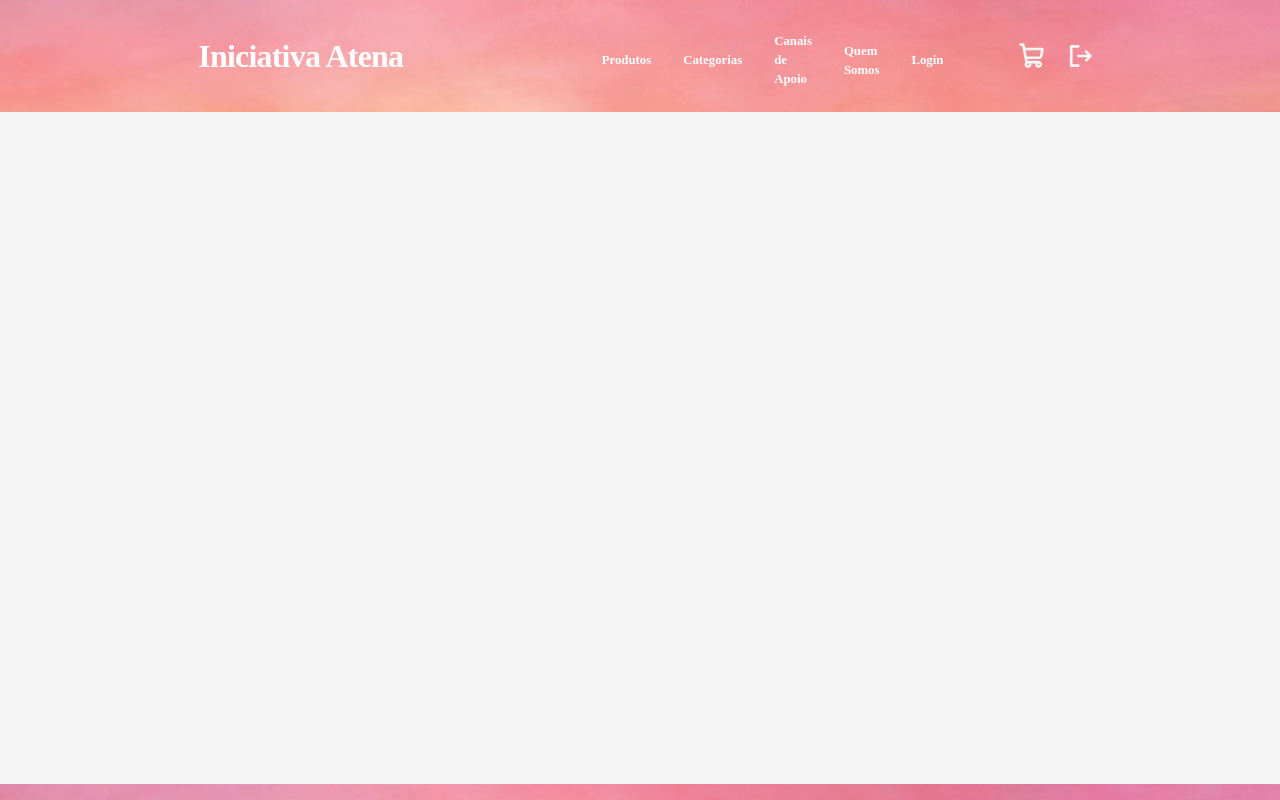
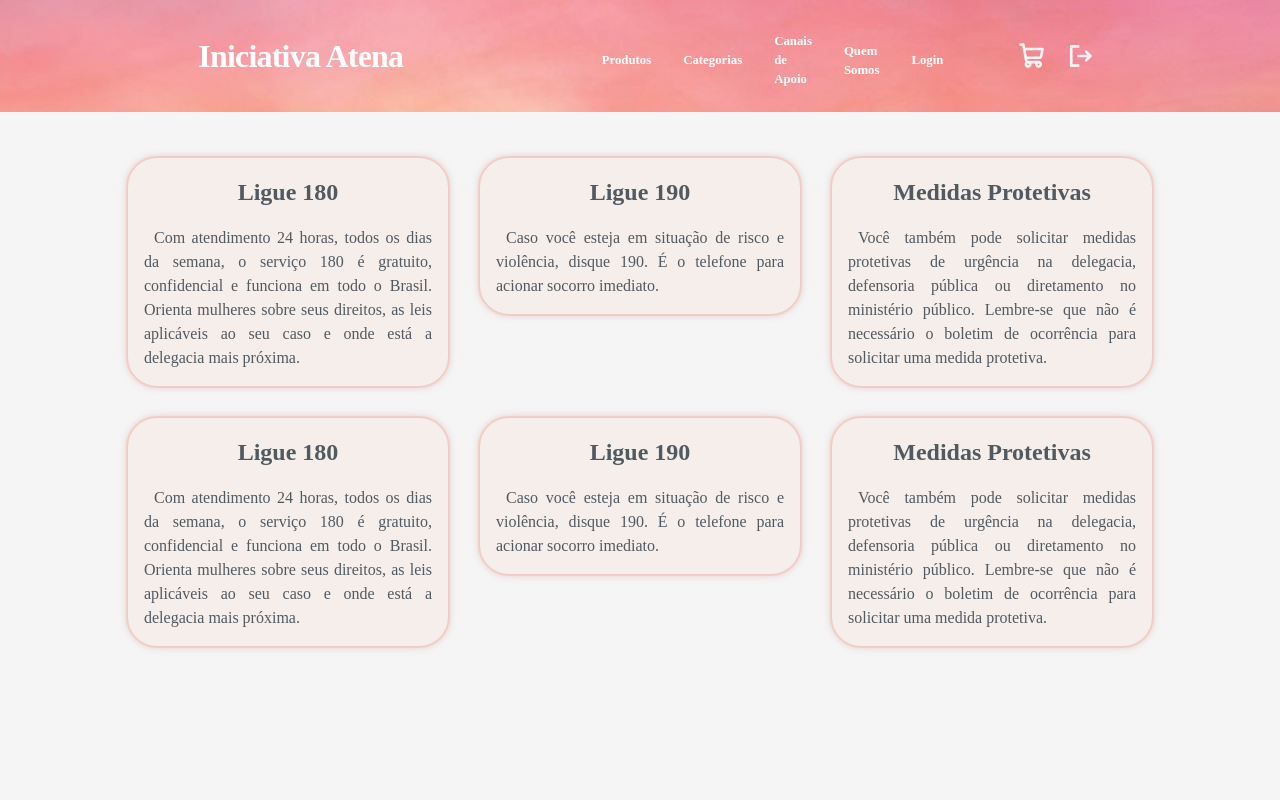
Before and after one commit to Projeto-Integrador-Grupo03/FrontEnd, a React (Vite) app: page /apoio in a window 1280 px wide. Shown: the top 800 px of the page. Built offline with nearby package versions, Linux system fonts and the light colour scheme; no server answers; a web font is replaced by a local one; what ldrs would draw is missing.

Commit message:
Contatos de apoio

```diff
--- a/src/App.tsx
+++ b/src/App.tsx
@@ -16,6 +16,7 @@ import FormularioProdutos from './components/produtos/formularioProdutos/Formula
 import DeletarProduto from './components/produtos/deletarProdutos/DeletarProdutos';
 import 'react-toastify/dist/ReactToastify.css';
 import GridCarrinho from './pages/gridCarrinho/GridCarrinho';
+import Apoio from './components/apoio/Apoio';
 
 function App() {
 
@@ -51,6 +52,7 @@ function App() {
             <Route path="/editarProdutos/:id" element={<FormularioProdutos />} />
             <Route path='/deletarProdutos/:id' element={<DeletarProduto />} />
             <Route path='/carrinho' element={<GridCarrinho />} />
+            <Route path='/apoio' element={<Apoio />} />
           </Routes>
         </div>
 
--- /dev/null
+++ b/src/components/apoio/Apoio.tsx
@@ -0,0 +1,35 @@
+
+export default function Apoio(){
+    return(
+<section className="w-[100%] h-[100vh] flex justify-center items-center mt-16" style={{ zIndex: 1, marginTop: '150px' }}>
+
+    <div className="grid grid-cols-3 w-[80%] gap-8 items-start">
+        <div className="borda flex flex-col justify-evenly p-4 gap-4 ">
+            <h3 className='text-center font-[600] text-[1.5rem] text-[#515961]'>Ligue 180</h3>
+            <p className='text-justify indent-2.5 text-[#515961]'>Com atendimento 24 horas, todos os dias da semana, o serviço 180 é gratuito, confidencial e funciona em todo o Brasil. Orienta mulheres sobre seus direitos, as leis aplicáveis ao seu caso e onde está a delegacia mais próxima.</p>
+        </div>
+        <div className="borda flex flex-col justify-evenly p-4 gap-4 ">
+            <h3 className='text-center font-[600] text-[1.5rem] text-[#515961]'>Ligue 190</h3>
+            <p className='text-justify indent-2.5 text-[#515961]'>Caso você esteja em situação de risco e violência, disque 190. É o telefone para acionar socorro imediato.</p>
+        </div>
+        <div className="borda flex flex-col justify-evenly p-4 gap-4 ">
+            <h3 className='text-center font-[600] text-[1.5rem] text-[#515961]'>Medidas Protetivas</h3>
+            <p className='text-justify indent-2.5 text-[#515961]'>Você também pode solicitar medidas protetivas de urgência na delegacia, defensoria pública ou diretamento no ministério público. Lembre-se que não é necessário o boletim de ocorrência para solicitar uma medida protetiva.</p>
+        </div>
+        <div className="borda flex flex-col justify-evenly p-4 gap-4 ">
+        <h3 className='text-center font-[600] text-[1.5rem] text-[#515961]'>Ligue 180</h3>
+            <p className='text-justify indent-2.5 text-[#515961]'>Com atendimento 24 horas, todos os dias da semana, o serviço 180 é gratuito, confidencial e funciona em todo o Brasil. Orienta mulheres sobre seus direitos, as leis aplicáveis ao seu caso e onde está a delegacia mais próxima.</p>
+        </div>
+        <div className="borda flex flex-col justify-evenly p-4 gap-4 ">
+            <h3 className='text-center font-[600] text-[1.5rem] text-[#515961]'>Ligue 190</h3>
+            <p className='text-justify indent-2.5 text-[#515961]'>Caso você esteja em situação de risco e violência, disque 190. É o telefone para acionar socorro imediato.</p>
+        </div>
+        <div className="borda flex flex-col justify-evenly p-4 gap-4 ">
+        <h3 className='text-center font-[600] text-[1.5rem] text-[#515961]'>Medidas Protetivas</h3>
+            <p className='text-justify indent-2.5 text-[#515961]'>Você também pode solicitar medidas protetivas de urgência na delegacia, defensoria pública ou diretamento no ministério público. Lembre-se que não é necessário o boletim de ocorrência para solicitar uma medida protetiva.</p>
+        </div>
+    </div>
+</section>
+    )
+
+}
--- a/src/components/navbar/Navbar.tsx
+++ b/src/components/navbar/Navbar.tsx
@@ -31,7 +31,7 @@ function Navbar() {
                <ul id="ul-links">
                   <Link to="/produtos"><li className='link-format text-[white] font-[700]'>Produtos</li></Link>
                   <Link to="/categorias"><li className='link-format text-[white] font-[700]'>Categorias</li></Link>
-                  <Link to="/"><li className='link-format text-[white] font-[700]'>Canais de Apoio</li></Link>
+                  <Link to="/apoio"><li className='link-format text-[white] font-[700]'>Canais de Apoio</li></Link>
                   <Link to="/contato"><li className='link-format text-[white] font-[700]'>Quem Somos</li></Link>
                   <Link to="/login"><li className='link-format text-[white] font-[700]'>Login</li></Link>
                </ul>
```
